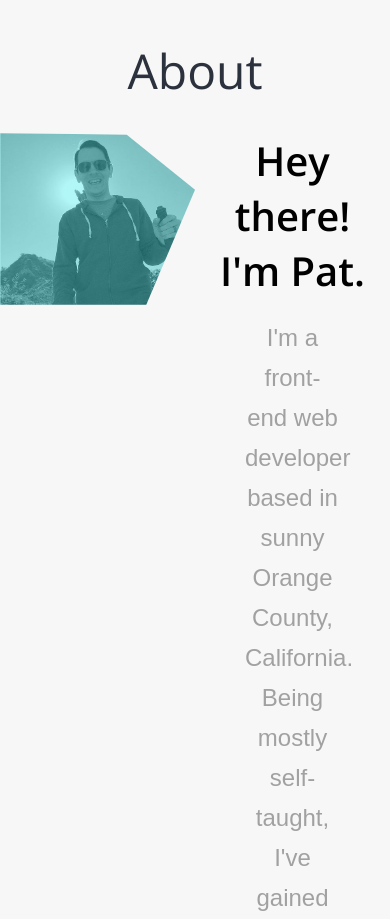
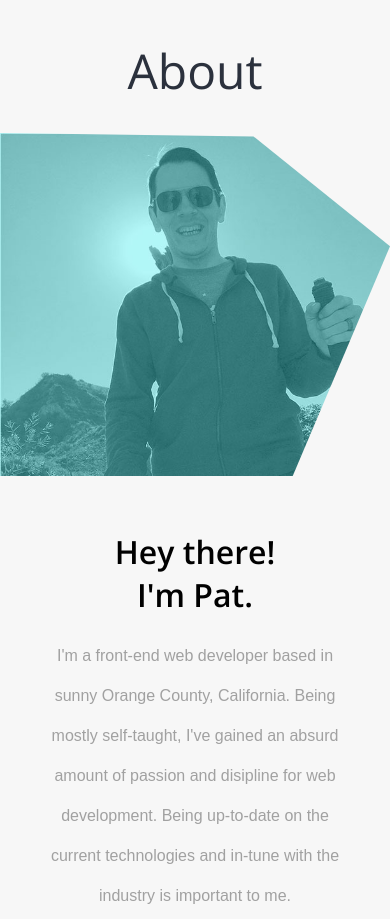
Before and after one commit to musicbender/my-portfolio, a plain HTML site: page index.html in a window 390 px wide. Shown: the part 2920-3839 px from the top of the page. Drawn offline with nearby package versions, Linux system fonts and the light colour scheme.

Commit message:
made about section responsive

```diff
--- a/css/style.css
+++ b/css/style.css
@@ -480,6 +480,21 @@ svg.bigTriangleColor {
     .skills-list {
         width: 70%;
     }
+    .about-section {
+        height: 1697px;
+    }
+    .about-container {
+        height: 1600px;
+    }
+    .about-mugshot-div {
+        display: block;
+        width: 100%
+    }
+    .about-text-div {
+        display: block;
+        width: 100%;
+    }
+
 }
 
 @media only screen and (max-width: 940px) {
@@ -502,6 +517,12 @@ svg.bigTriangleColor {
     }
     .caption-body {
         font-size: 0.85rem;
+    }
+    .about-section {
+        height: 1597px;
+    }
+    .about-container {
+        height: 1500px;
     }
 }
 
@@ -544,6 +565,12 @@ svg.bigTriangleColor {
     }
     .caption-body {
         font-size: 1rem;
+    }
+    .about-section {
+        height: 1497px;
+    }
+    .about-container {
+        height: 1400px;
     }
 }
 
@@ -597,6 +624,18 @@ svg.bigTriangleColor {
     .caption-body {
         font-size: 0.85rem;
     }
+    .about-section {
+        height: 1297px;
+    }
+    .about-container {
+        height: 1200px;
+    }
+    .about-subheader {
+        font-size: 2rem;
+    }
+    .about-body {
+        font-size: 1rem;
+    }
 }
 
 @media only screen and (max-width: 365px) {
@@ -606,4 +645,10 @@ svg.bigTriangleColor {
     .skills-list {
         width: 90%;
     }
+    .about-section {
+        height: 1397px;
+    }
+    .about-container {
+        height: 1300px;
+    }
 }
```
